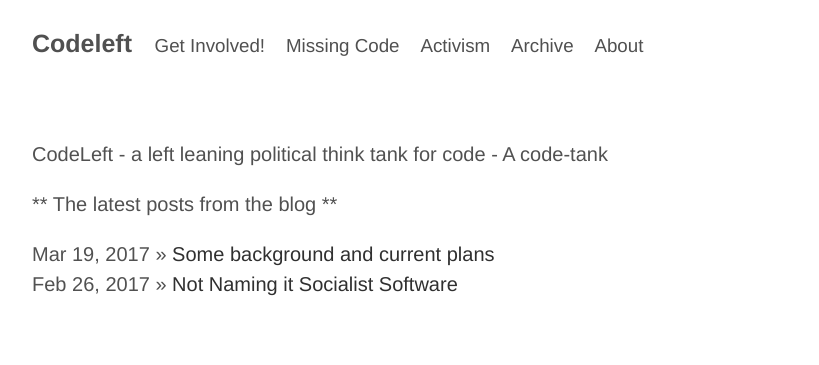
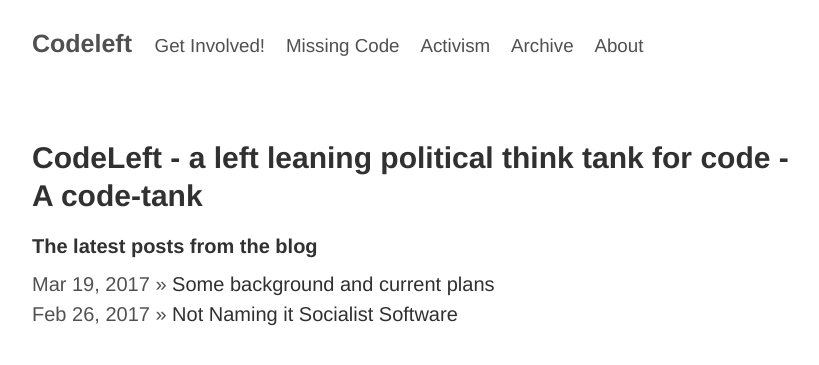
Before and after one commit to johhoi/codeleft, a Jekyll site: the page built from index.md, in a window 1280 px wide. Shown: the top 365 px of the page, without its empty margins (228-1047 px from the left). Built offline with Jekyll 4.4.1, drawn with Linux system fonts in a browser that asks for light colours.

```diff
--- a/index.md
+++ b/index.md
@@ -3,13 +3,13 @@ layout: default
 title: Codeleft
 ---
 
-CodeLeft - a left leaning political think tank for code - A code-tank
+## CodeLeft - a left leaning political think tank for code - A code-tank
 
 
 
 
 
-** The latest posts from the blog **
+#### The latest posts from the blog
 {% for post in site.posts %}
 
 <div>
```
